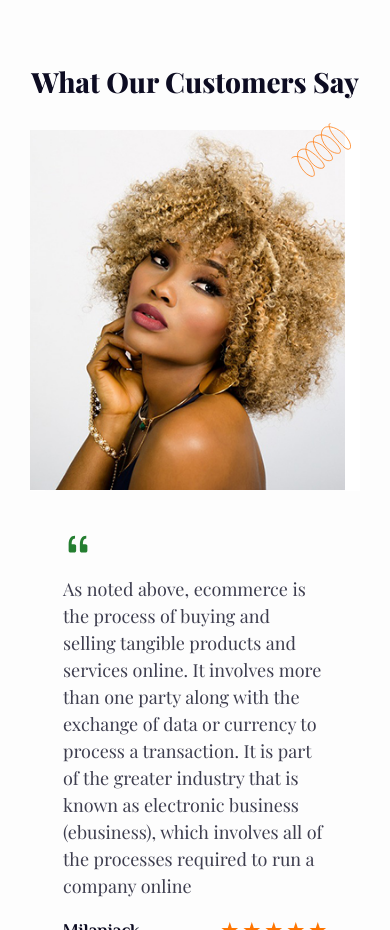
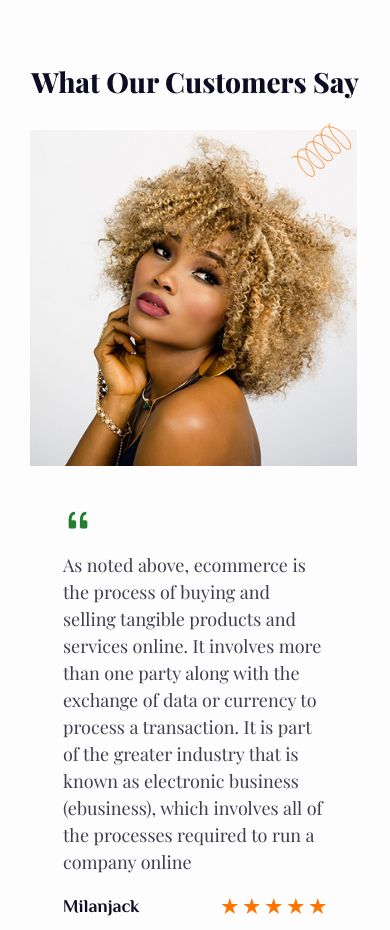
Before and after one commit to MarinaPorto/YouAreBeauty-shop, a plain HTML site: page index.html in a window 390 px wide. Shown: the part 3740-4670 px from the top of the page. Drawn offline with nearby package versions, Linux system fonts and the light colour scheme.

Commit message:
fix: adaptive

```diff
--- a/scss/style.scss
+++ b/scss/style.scss
@@ -442,7 +442,6 @@ body {
 .product_info {
   display: flex;
   justify-content: space-between;
-  width: 100%;
   padding: 22px 0;
   border-bottom: 1px solid $border-color;
   margin-bottom: 20px;
@@ -895,7 +894,7 @@ body {
       font-size: 28px;
     }
     .review-card-img {
-      max-width: 360px;
+      max-width: 336px;
       height: 100%;
     }
     .review__card {
```
Also changed, not shown: scss/style.css, 1 other file.
